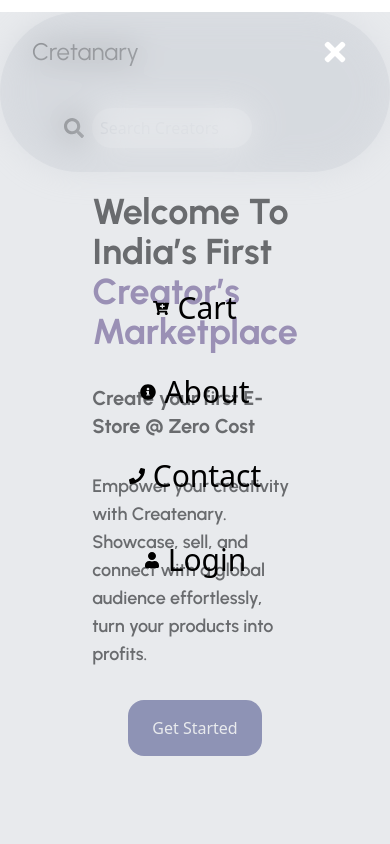
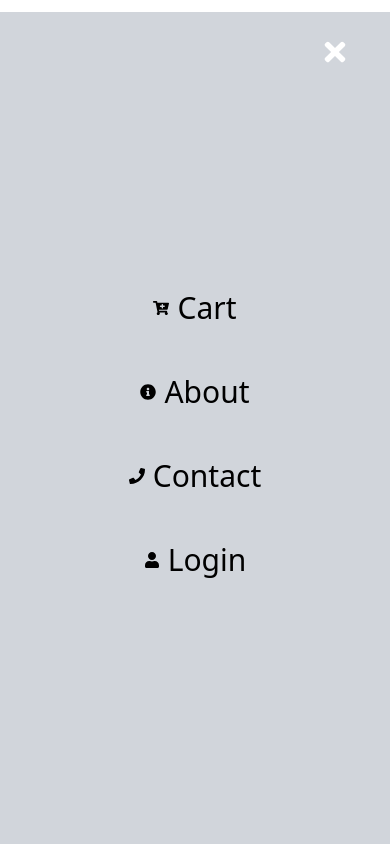
Before and after one commit to akm-engineer/Cretanary, a React (Create React App) app: page / in a window 390 px wide. Both pictures are taken after a click on the element 343 px from the left and 92 px from the top of the page. Shown: the top 844 px of the page. Built offline with nearby package versions, Linux system fonts and the light colour scheme.

Commit message:
responsive

```diff
--- a/src/components/Navbar.jsx
+++ b/src/components/Navbar.jsx
@@ -78,7 +78,7 @@
             {nav ? <FaTimes size={30} /> : <FaBars size={30} />}
           </div>
           {nav && (
-            <ul className="flex flex-col justify-center items-center absolute top-0 left-0 bg-gray-300 w-full h-screen backdrop-blur-lg bg-opacity-50">
+            <ul className="flex flex-col justify-center items-center absolute top-0 left-0 bg-gray-300 w-full h-screen ">
               {link.map(({ id, item, logo }) => (
                 <li
                   key={id}
```
